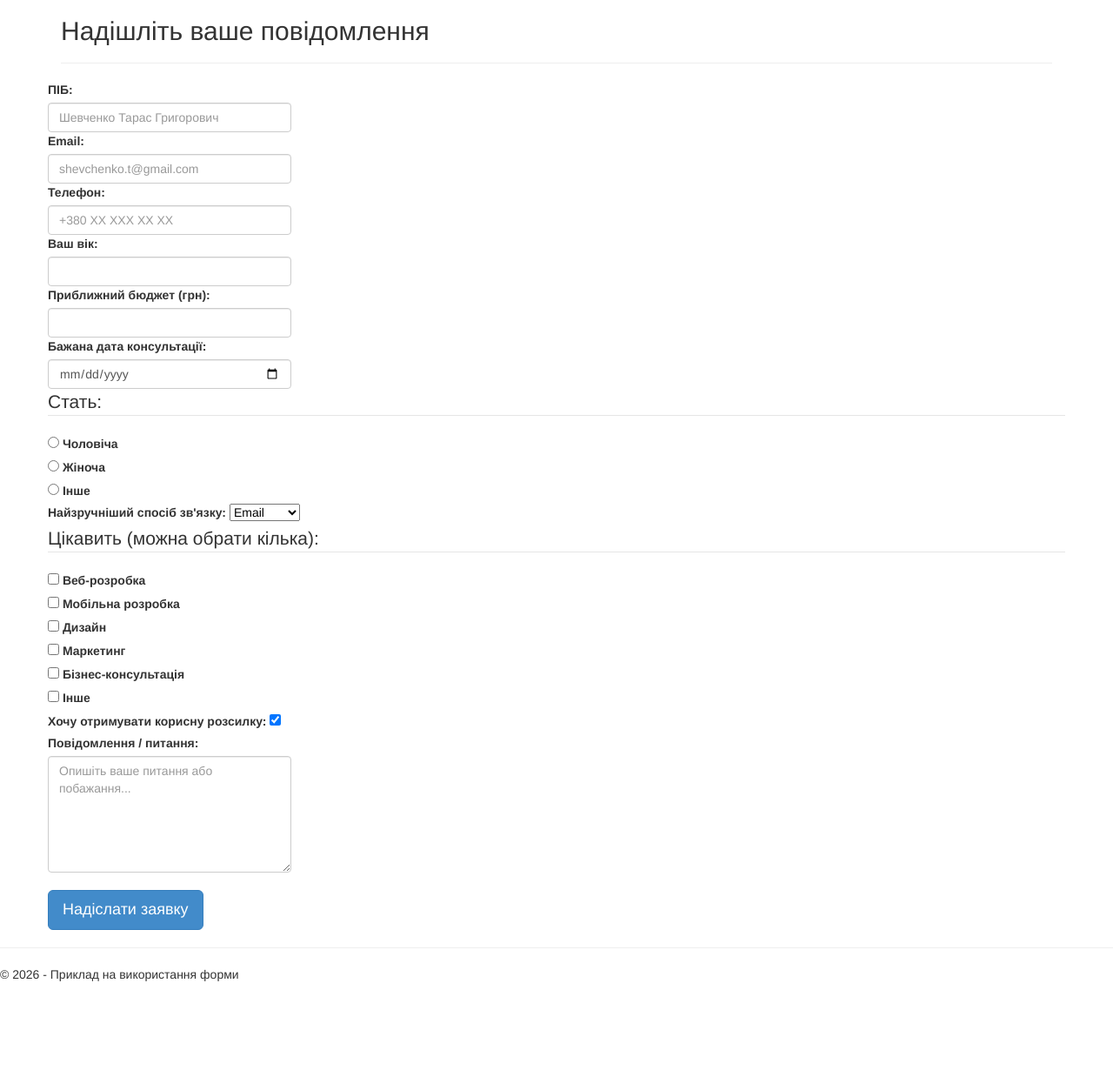
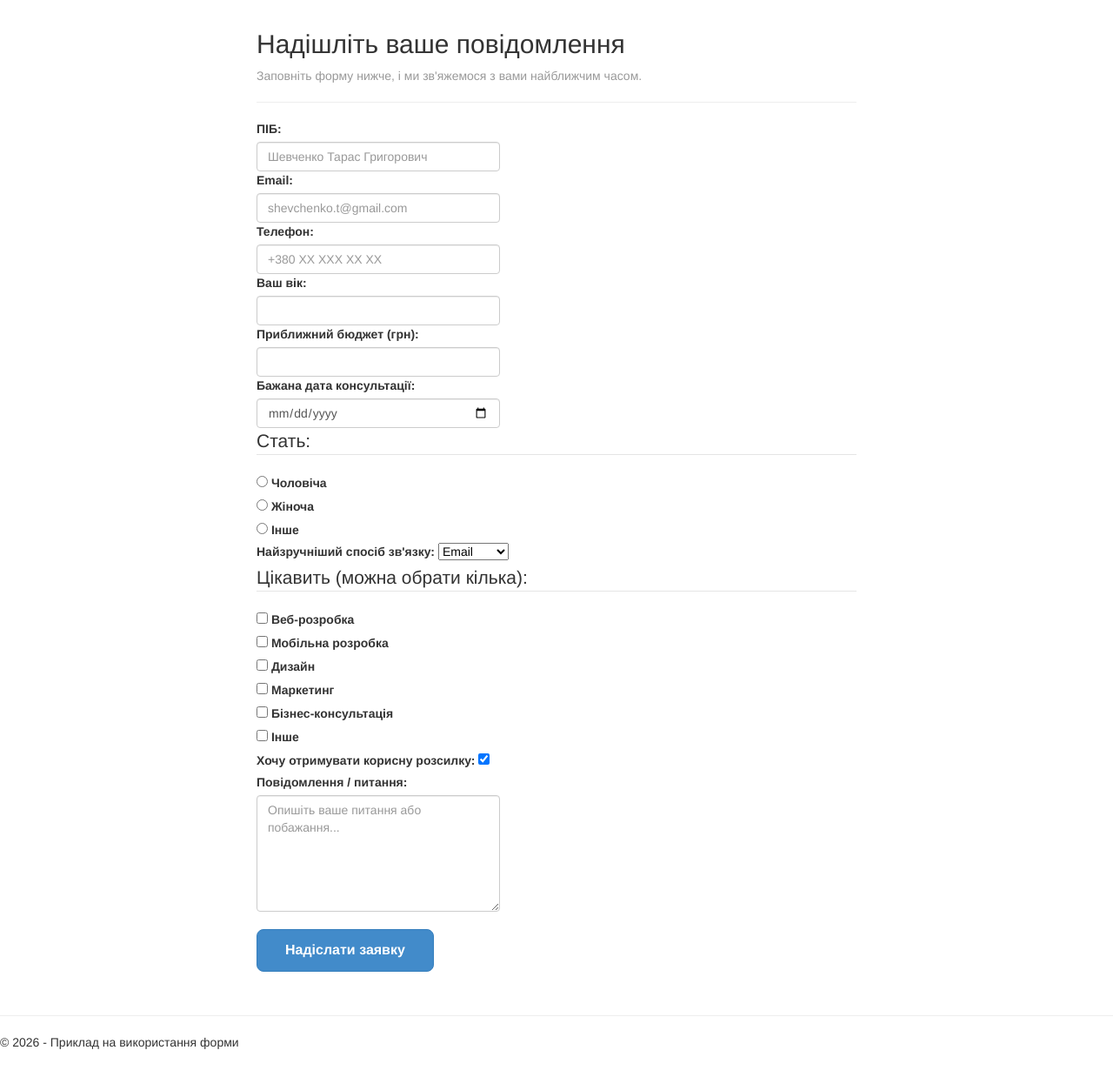
Before and after one commit to ZemNyux/PythonWEB, a Django app: page /contact/ in a window 1280 px wide. Shown: the part 51-1289 px from the top of the page at 87% size. Before the commit the page ends 1179 px from the top, so only its background shows below. Run offline with Django 5.2, Linux system fonts and the light colour scheme; some libraries are stand-ins or nearby versions.

Commit message:
Enhance contact form with alerts and styles
Added custom alert styles and success/error notifications to the contact form.

```diff
--- a/DjangoForms/app/templates/app/contact.html
+++ b/DjangoForms/app/templates/app/contact.html
@@ -1,26 +1,164 @@
 {% extends "app/layout.html" %}
-
 {% load static %}
 
 {% block content %}
 <link rel="stylesheet" href="{% static 'app/css/styles.css' %}">
 
-<div class="container mt-5">
+<style>
+    .contact-wrapper {
+        max-width: 720px;
+        margin: 35px auto 50px auto;
+        padding: 0 15px;
+    }
+
+    /* Контейнер сповіщень */
+    .custom-alert {
+        position: relative;
+        display: flex;
+        align-items: flex-start;
+        justify-content: space-between;
+        padding: 16px 20px;
+        margin-bottom: 24px;
+        border-radius: 10px;
+        font-size: 16px;
+        line-height: 1.5;
+        box-shadow: 0 4px 12px rgba(0, 0, 0, 0.08);
+        animation: slideDown 0.35s ease-out;
+    }
+
+    @keyframes slideDown {
+        from {
+            opacity: 0;
+            transform: translateY(-10px);
+        }
+        to {
+            opacity: 1;
+            transform: translateY(0);
+        }
+    }
+
+    /* Успіх */
+    .custom-alert-success {
+        background-color: #eafaf1;
+        border-left: 5px solid #2ecc71;
+        color: #1e6b3e;
+        align-items: center;
+    }
+
+    /* Помилка */
+    .custom-alert-error {
+        background-color: #fdedec;
+        border-left: 5px solid #e74c3c;
+        color: #922b21;
+    }
+
+    .custom-alert-content {
+        display: flex;
+        align-items: flex-start;
+        gap: 12px;
+    }
+
+    .custom-alert-success .custom-alert-content {
+        align-items: center;
+    }
+
+    .custom-alert-icon {
+        font-size: 22px;
+        flex-shrink: 0;
+        line-height: 1.2;
+    }
+
+    .custom-alert-errors-list {
+        margin: 8px 0 0 0;
+        padding-left: 18px;
+        font-size: 14.5px;
+    }
+
+    .custom-alert-errors-list li {
+        margin-bottom: 4px;
+    }
+
+    .custom-alert-close {
+        background: none;
+        border: none;
+        font-size: 22px;
+        font-weight: bold;
+        line-height: 1;
+        color: inherit;
+        opacity: 0.6;
+        cursor: pointer;
+        padding: 0 0 0 15px;
+        transition: opacity 0.2s;
+    }
+
+    .custom-alert-close:hover {
+        opacity: 1;
+    }
+
+    /* Кнопка відправки */
+    .btn-submit-custom {
+        margin-top: 20px;
+        padding: 12px 32px;
+        font-size: 16px;
+        font-weight: 600;
+        border-radius: 8px;
+    }
+</style>
+
+<div class="contact-wrapper">
     <h2>{{ title|default:"Заявка на консультацію" }}</h2>
+    <p class="text-muted">Заповніть форму нижче, і ми зв'яжемося з вами найближчим часом.</p>
     <hr>
 
-    <form method="post" class="row g-3">
+    <!-- Сповіщення про успіх -->
+    {% if success %}
+        <div class="custom-alert custom-alert-success" id="alert-box">
+            <div class="custom-alert-content">
+                <span class="custom-alert-icon">✅</span>
+                <div>
+                    <strong>Успіх!</strong> Ваша заявка успішно надіслана! Дякуємо.
+                </div>
+            </div>
+            <button type="button" class="custom-alert-close" onclick="this.parentElement.style.display='none';">&times;</button>
+        </div>
+    {% endif %}
+
+    <!-- Сповіщення про помилку з переліком усіх полів та помилок -->
+    {% if has_errors or form.errors %}
+        <div class="custom-alert custom-alert-error" id="alert-box">
+            <div class="custom-alert-content">
+                <span class="custom-alert-icon">⚠️</span>
+                <div>
+                    <strong>Будь ласка, виправте помилки у формі:</strong>
+                    <ul class="custom-alert-errors-list">
+                        {% for field in form %}
+                            {% if field.errors %}
+                                <li>
+                                    <strong>{{ field.label }}:</strong> {{ field.errors|join:", " }}
+                                </li>
+                            {% endif %}
+                        {% endfor %}
+                        {% for error in form.non_field_errors %}
+                            <li>{{ error }}</li>
+                        {% endfor %}
+                    </ul>
+                </div>
+            </div>
+            <button type="button" class="custom-alert-close" onclick="this.parentElement.style.display='none';">&times;</button>
+        </div>
+    {% endif %}
+
+    <!-- Форма -->
+    <form method="post" novalidate>
         {% csrf_token %}
 
-        <div class="col-12">
+        <div>
             {{ form.as_div }}
         </div>
 
-        <div class="col-12 mt-4"><br />
-            <button type="submit" class="btn btn-primary btn-lg px-5">
-                Надіслати заявку
-            </button>
-        </div>
+        <button type="submit" class="btn btn-primary btn-submit-custom">
+            Надіслати заявку
+        </button>
     </form>
 </div>
 {% endblock %}
```
